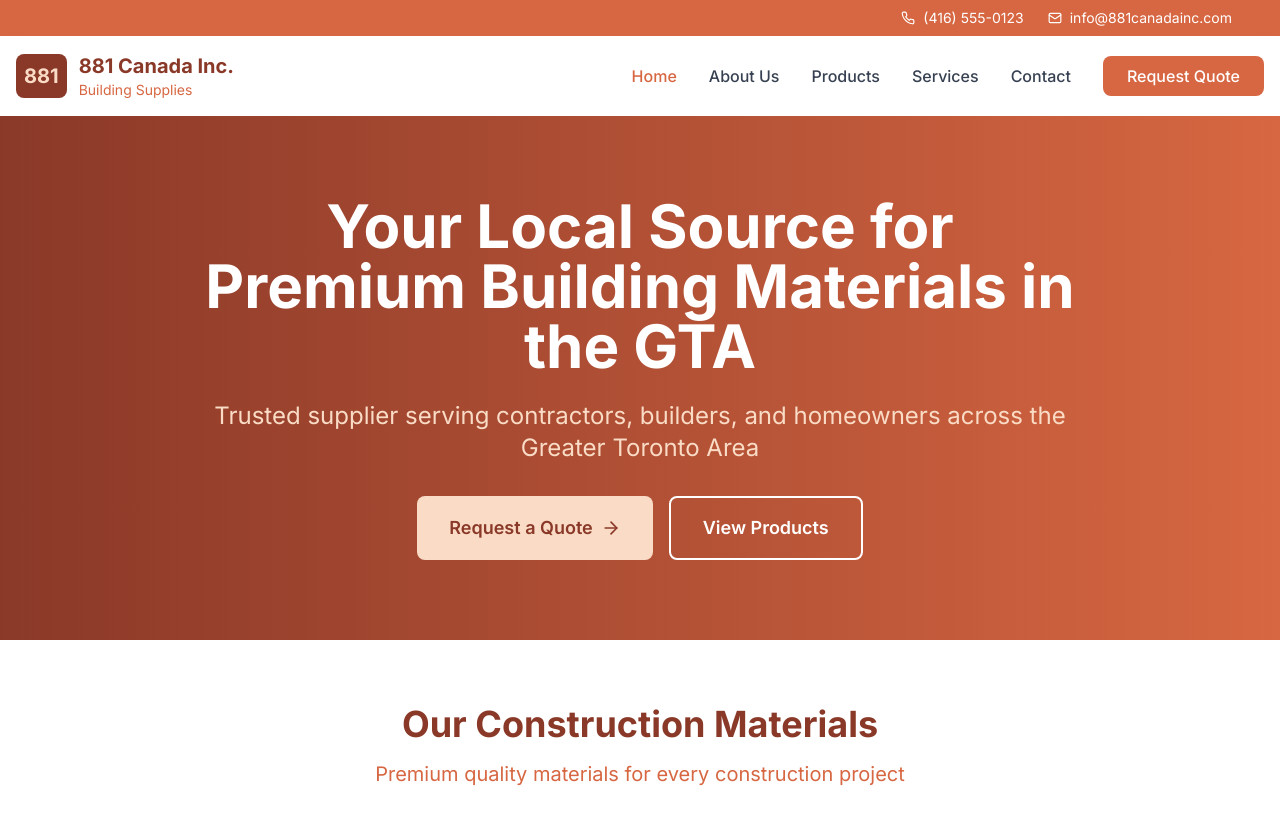
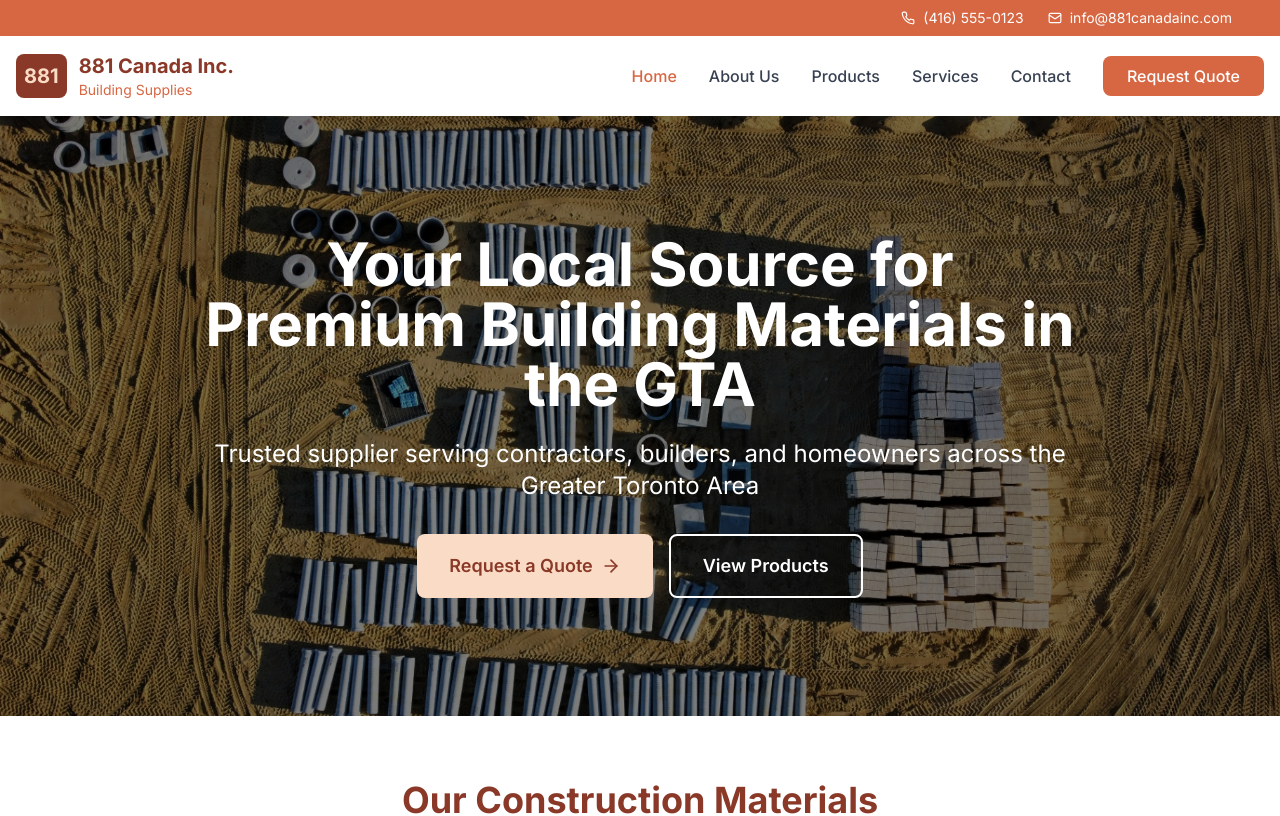
Before and after one commit to MueezAmj/6ixSide-Co, a React (Vite) app: page / in a window 1280 px wide. Shown: the top 816 px of the page. Built offline with nearby package versions, Linux system fonts and the light colour scheme.

Commit message:
feat: Add homepage banner image
Use the provided image as a background for the hero section on the homepage, behind the existing text.

```diff
--- a/src/pages/Home.tsx
+++ b/src/pages/Home.tsx
@@ -96,13 +96,22 @@ const Home = () => {
   return (
     <div>
       {/* Hero Section */}
-      <section className="bg-gradient-to-r from-construction-dark to-construction-medium text-white py-20">
-        <div className="container mx-auto px-4">
+      <section
+        className="relative py-20 min-h-[600px] flex items-center"
+        style={{
+          backgroundImage: `url('/lovable-uploads/00a0d7f7-2691-44a7-b220-2bdf55e50e9f.png')`,
+          backgroundSize: 'cover',
+          backgroundPosition: 'center',
+          backgroundRepeat: 'no-repeat'
+        }}
+      >
+        <div className="absolute inset-0 bg-black bg-opacity-50"></div>
+        <div className="container mx-auto px-4 relative z-10">
           <div className="max-w-4xl mx-auto text-center">
-            <h1 className="text-4xl md:text-6xl font-bold mb-6">
+            <h1 className="text-4xl md:text-6xl font-bold mb-6 text-white">
               Your Local Source for Premium Building Materials in the GTA
             </h1>
-            <p className="text-xl md:text-2xl mb-8 text-construction-light">
+            <p className="text-xl md:text-2xl mb-8 text-white">
               Trusted supplier serving contractors, builders, and homeowners across the Greater Toronto Area
             </p>
             <div className="flex flex-col sm:flex-row gap-4 justify-center">
```
Also changed, not shown: public/lovable-uploads/00a0d7f7-2691-44a7-b220-2bdf55e50e9f.png (added).
